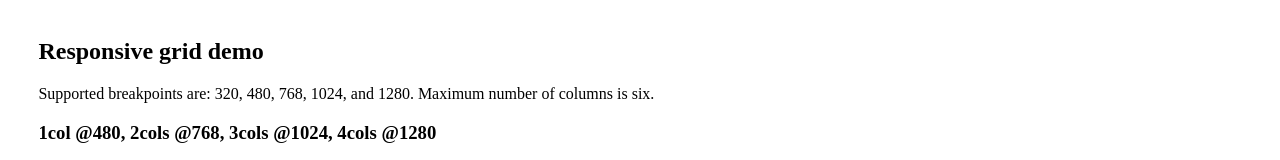
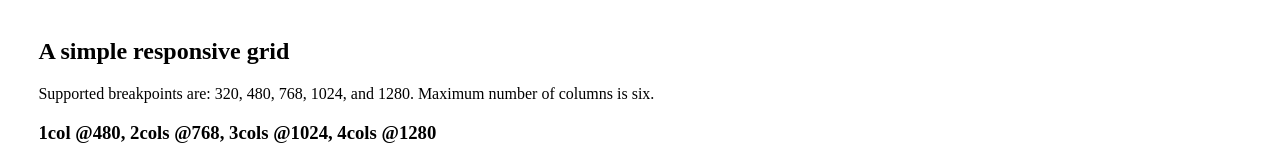
Before and after one commit to smohadjer/grid, a plain HTML site: page demo.html in a window 1280 px wide. Shown: the top 160 px of the page. Drawn offline with Linux system fonts and the light colour scheme.

Commit message:
edited headline

```diff
--- a/demo.html
+++ b/demo.html
@@ -26,7 +26,7 @@
     </head>
     <body>
 		<article>
-			<h1>Responsive grid demo</h1>
+			<h1>A simple responsive grid</h1>
 			<p>Supported breakpoints are: 320, 480, 768, 1024, and 1280. Maximum number of columns is six.</p>
 			<section class="grid g480_1 g768_2 g1024_3 g1280_4">
 				<h1>1col @480, 2cols @768, 3cols @1024, 4cols @1280</h1>
```
